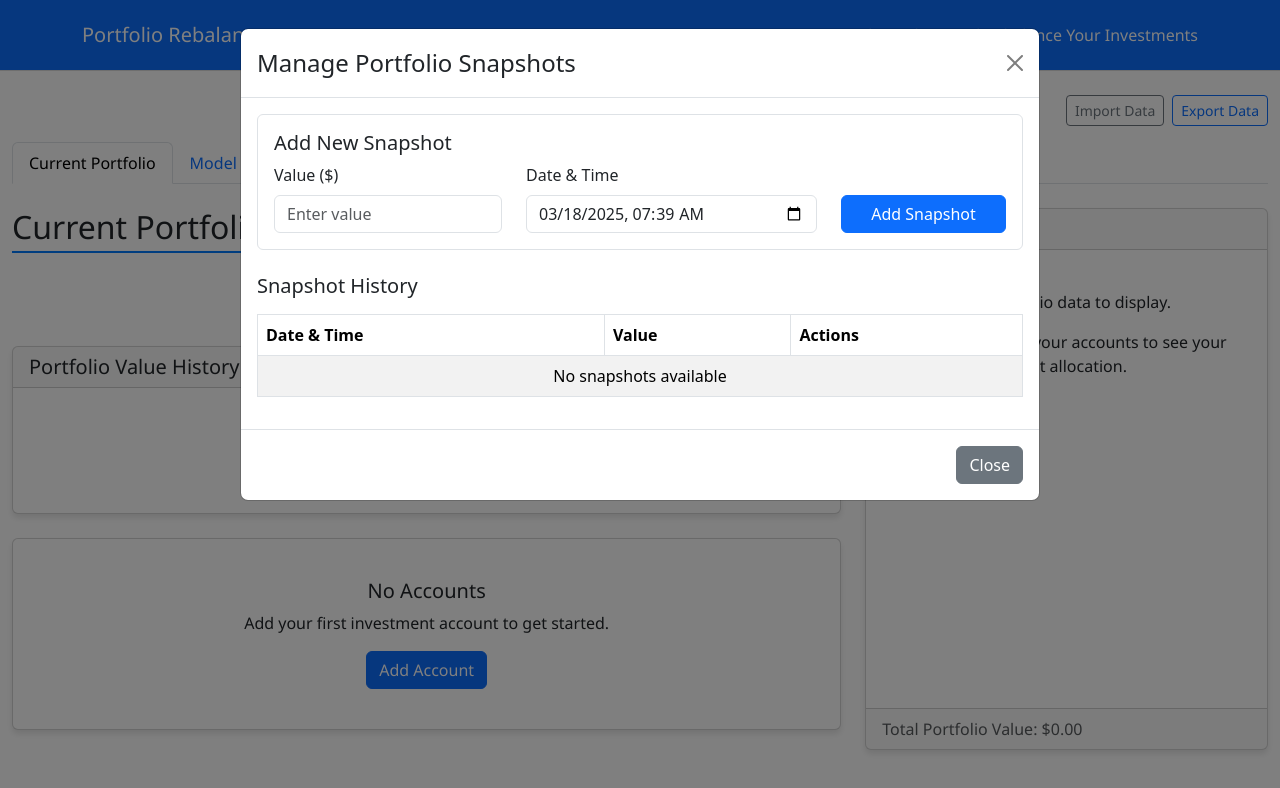
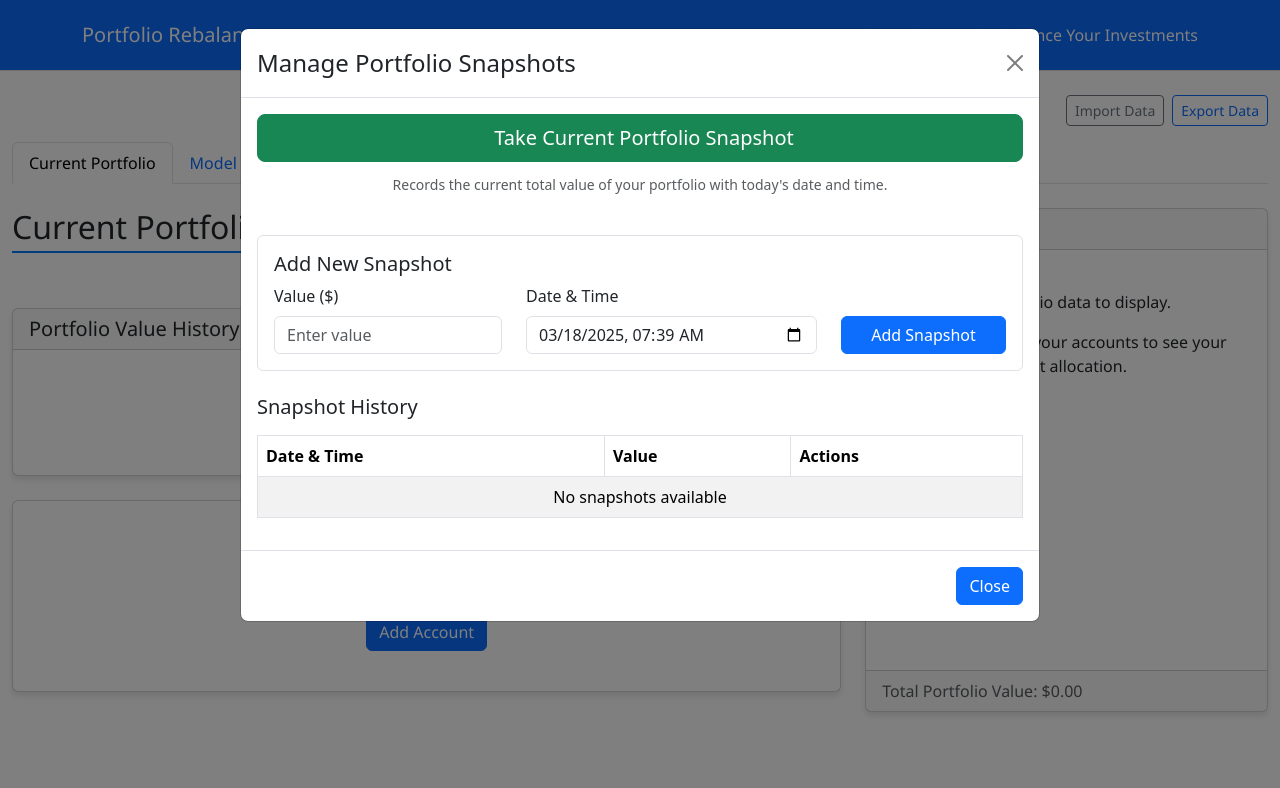
Before and after one commit to OwenQian/portfolio-rebalancer, a React (Create React App) app: page / in a window 1280 px wide. Both pictures are taken after a click on the button "Manage Snapshots". Shown: the top 788 px of the page. Built offline with nearby package versions, Linux system fonts and the light colour scheme.

Commit message:
move take snapshot into snapshot manager modal

```diff
--- a/src/components/CurrentPortfolio.js
+++ b/src/components/CurrentPortfolio.js
@@ -514,6 +514,9 @@ const CurrentPortfolio = ({
     ]);
 
     alert(`Portfolio snapshot recorded: ${formatDollarAmount(totalValue)}`);
+
+    // Close the modal after taking a snapshot
+    setShowSnapshotModal(false);
   };
 
   return (
@@ -549,9 +552,6 @@ const CurrentPortfolio = ({
                   </Button>
                   <Button variant="success" onClick={handleSyncPrices} className="me-2">
                     Sync Prices
-                  </Button>
-                  <Button variant="outline-primary" onClick={handleTakeSnapshot} className="me-2">
-                    Take Snapshot
                   </Button>
                   <Button variant="primary" onClick={() => setShowSnapshotModal(true)} className="me-2">
                     Manage Snapshots
@@ -989,6 +989,22 @@ const CurrentPortfolio = ({
           <Modal.Title>Manage Portfolio Snapshots</Modal.Title>
         </Modal.Header>
         <Modal.Body>
+          {/* Quick Snapshot button */}
+          <div className="d-grid gap-2 mb-4">
+            <Button
+              variant="success"
+              size="lg"
+              onClick={handleTakeSnapshot}
+              className="text-center"
+            >
+              <i className="bi bi-camera-fill me-2"></i>
+              Take Current Portfolio Snapshot
+            </Button>
+            <p className="text-center text-muted small mt-1">
+              Records the current total value of your portfolio with today's date and time.
+            </p>
+          </div>
+
           {/* Add New Snapshot Form */}
           <Form onSubmit={handleAddManualSnapshot} className="mb-4 p-3 border rounded">
             <h5>Add New Snapshot</h5>
@@ -1118,7 +1134,7 @@ const CurrentPortfolio = ({
           </div>
         </Modal.Body>
         <Modal.Footer>
-          <Button variant="secondary" onClick={() => setShowSnapshotModal(false)}>
+          <Button variant="primary" onClick={() => setShowSnapshotModal(false)}>
             Close
           </Button>
         </Modal.Footer>
```
